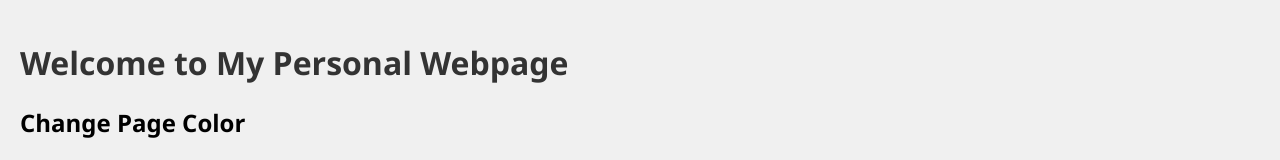
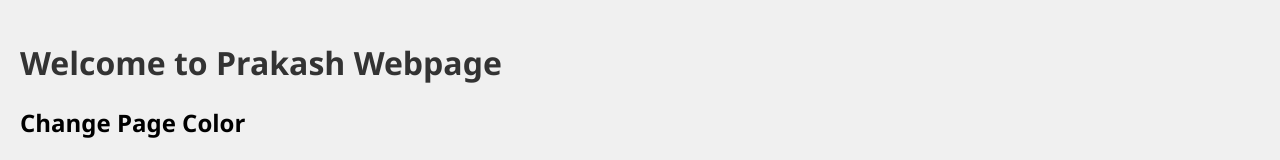
Before and after one commit to GreenEarth2025/EarthR, a plain HTML site: page index.html in a window 1280 px wide. Shown: the top 160 px of the page. Drawn offline with Linux system fonts and the light colour scheme; no server answers.

Commit message:
Update index.html

```diff
--- a/index.html
+++ b/index.html
@@ -24,7 +24,7 @@
 </head>
 <body>
 
-  <h1>Welcome to My Personal Webpage</h1>
+  <h1>Welcome to Prakash Webpage</h1>
 
   <!-- 🎨 Color Picker -->
   <div class="section color-picker">
```
